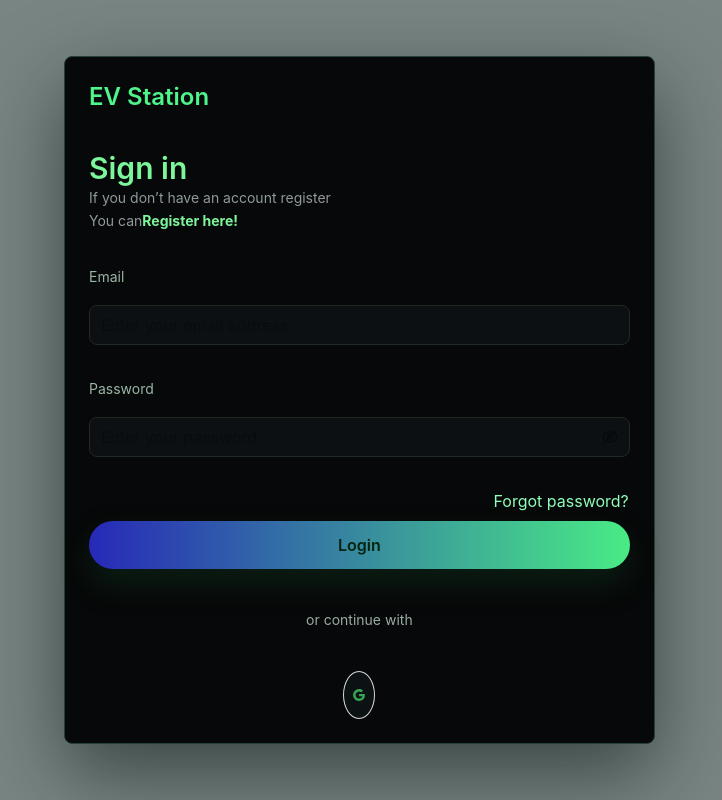
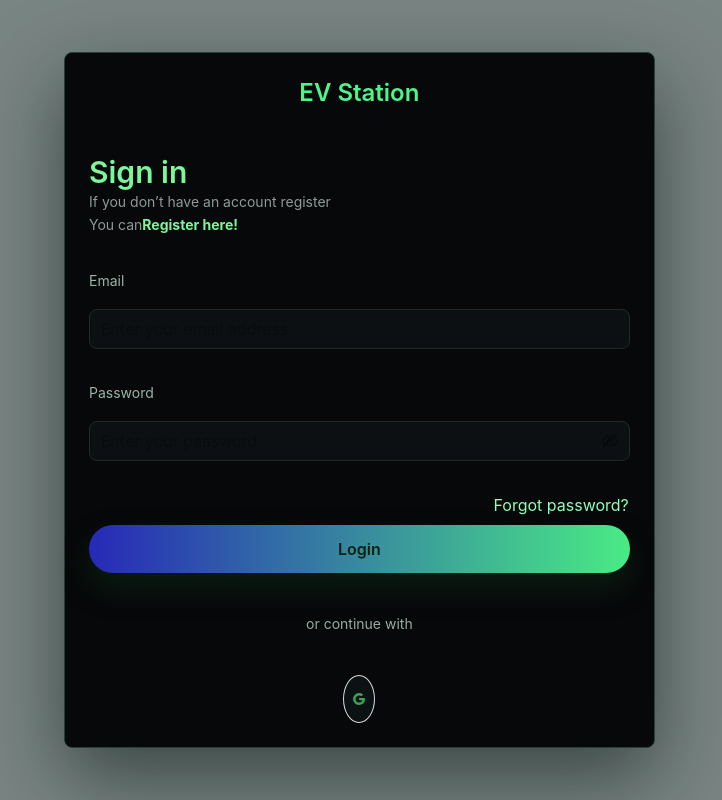
Before and after one commit to NguinK/EV-Charging-Station-Management-System, a React (Vite) app: page /login in a window 1280 px wide. Shown: the top 800 px of the page, without its empty margins (0-722 px from the left). Built offline with nearby package versions, Linux system fonts and the light colour scheme.

Commit message:
Update center text

```diff
--- a/src/pages/Login.jsx
+++ b/src/pages/Login.jsx
@@ -82,7 +82,7 @@ function LoginPage() {
       <div className="mx-auto grid w-full max-w-6xl gap8 md:grid-cols-[1fr,0.95fr]">
         <Card className="bg-[#020203]/95 !border-[#254135] !shadow-[0_30px_80px_rgba(8,19,15,0.55)]">
           <div className="flex flex-col gap-6">
-            <div className="flex items-center gap-3">
+            <div className="text-center mb-2">
               {/* <img src="/ev_logo.png" alt="EV Station" className="h-6 w-auto" /> */}
               <Title level={3} className="text-3xl font-bold !text-[#4ef58b]">
                 EV Station
```
